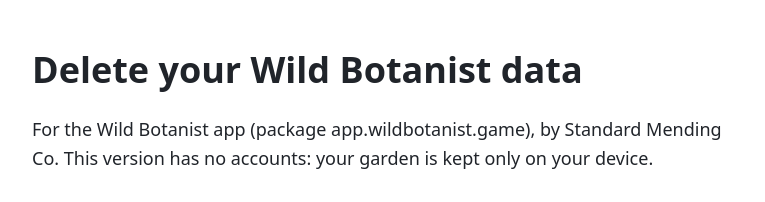
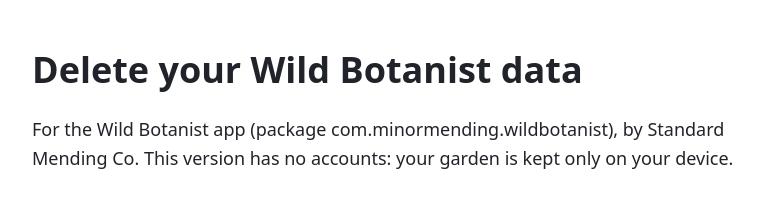
Before and after one commit to minormending/wild-botanist-privacy, a plain HTML site: page delete-account.html in a window 1280 px wide. Shown: the top 202 px of the page, without its empty margins (256-1021 px from the left). Drawn offline with Linux system fonts and the light colour scheme.

Commit message:
Use the app's Play package name, com.minormending.wildbotanist
The package was fixed when the app was created in Play Console.

Co-Authored-By: Claude Opus 5.5 <noreply@anthropic.com>

```diff
--- a/delete-account.html
+++ b/delete-account.html
@@ -8,7 +8,7 @@
 </head>
 <body>
 <h1>Delete your Wild Botanist data</h1>
-<p>For the Wild Botanist app (package app.wildbotanist.game), by Standard Mending Co. This version has no accounts: your garden is kept only on your device.</p>
+<p>For the Wild Botanist app (package com.minormending.wildbotanist), by Standard Mending Co. This version has no accounts: your garden is kept only on your device.</p>
 
 <h2>Your garden</h2>
 <p>Clear Wild Botanist's storage in Android settings, or uninstall the app. That deletes your garden, progress and settings from the phone.</p>
```
Also changed, not shown: index.html (+1 -1 lines).
